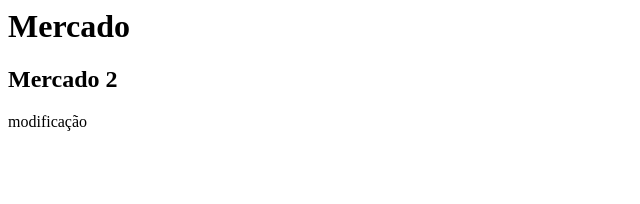
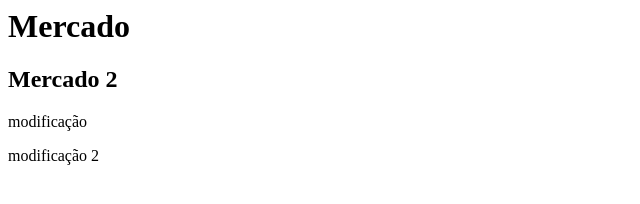
Before and after one commit to caioagususto/Projeto-PI, a plain HTML site: page index.html in a window 1280 px wide. Shown: the whole page, without its empty margins (0-640 px from the left). Drawn offline with Linux system fonts and the light colour scheme.

Commit message:
indez.html

```diff
--- a/index.html
+++ b/index.html
@@ -1,3 +1,4 @@
 <h1>Mercado </h1>
 <h2>Mercado 2 </h2>
 <P> modificação </P>
+<P> modificação 2 </P>
```
